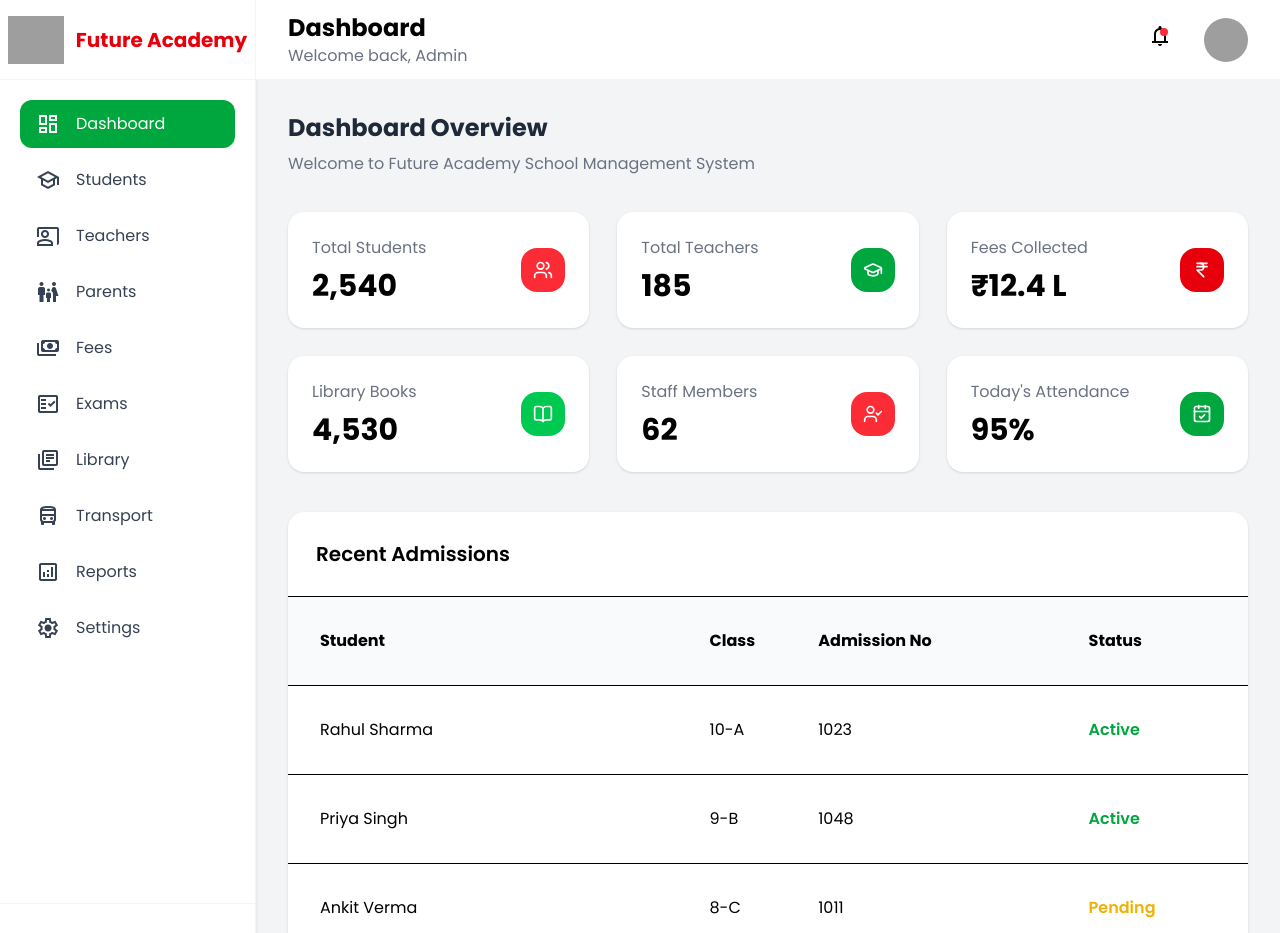
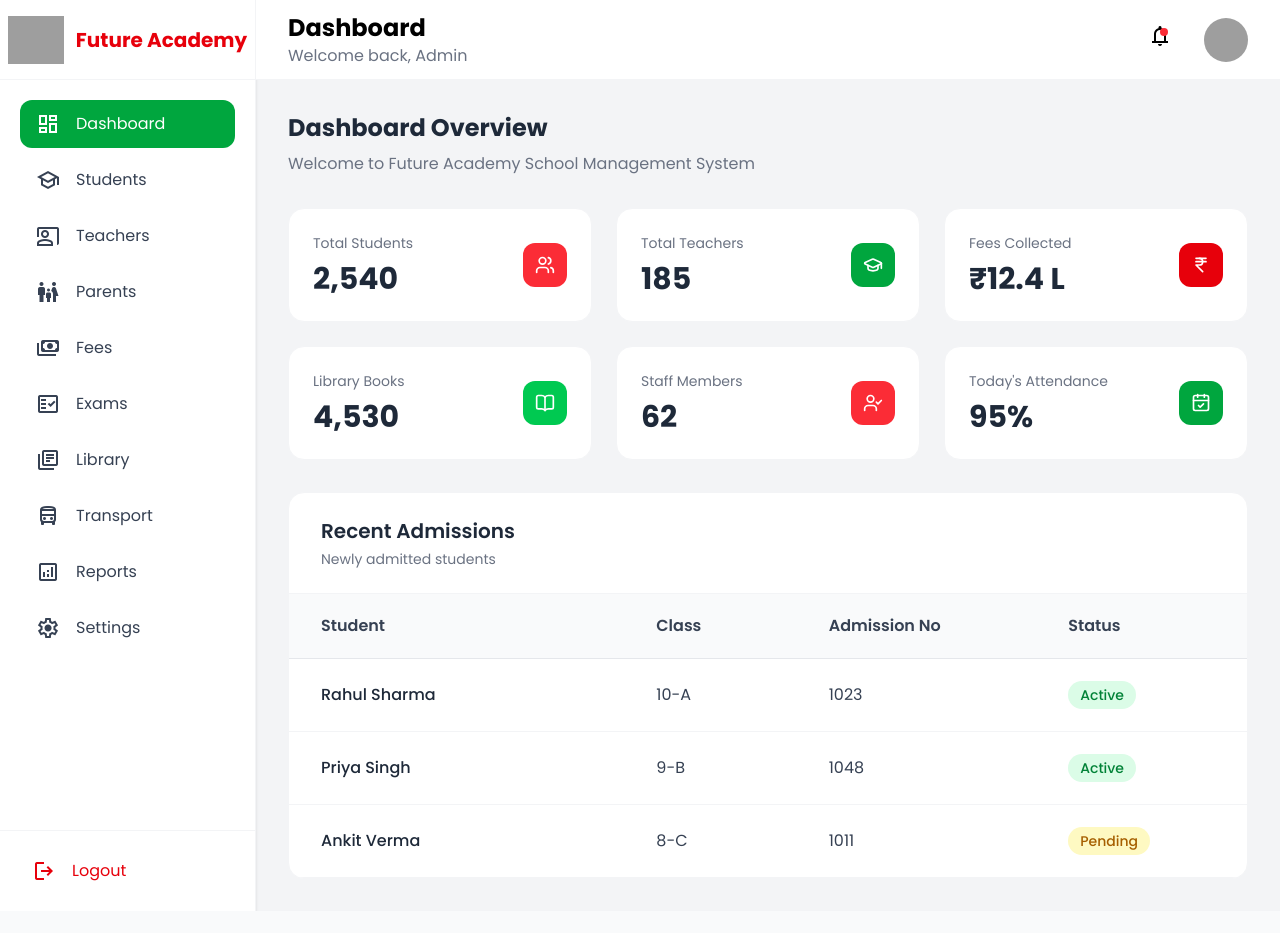
Before and after one commit to srishti09Ch2004/School_Management_, a React (Vite) app: page /admin in a window 1280 px wide. Shown: the top 933 px of the page. After the commit the page ends 911 px from the top, so only its background shows below. Built offline with nearby package versions, Linux system fonts and the light colour scheme; grey boxes are pictures that could not be loaded.

Commit message:
adminfee dashboard

```diff
--- a/src/pages/Dashboard/Admin/AdminDashboard.jsx
+++ b/src/pages/Dashboard/Admin/AdminDashboard.jsx
@@ -8,7 +8,7 @@ import AdminHome from "./AdminHome";
 import AdminStudent from "./AdminStudent";
 import AdminTeacher from "./AdminTeacher";
 import AdminParent from "./AdminParent";
-// import AdminFees from "./AdminFees";
+import AdminFees from "./AdminFees";
 // import AdminExam from "./AdminExam";
 // import AdminLibrary from "./AdminLibrary";
 // import AdminTransport from "./AdminTransport";
--- a/src/pages/Dashboard/Admin/AdminFees.jsx
+++ b/src/pages/Dashboard/Admin/AdminFees.jsx
@@ -0,0 +1,213 @@
+import {
+  Search,
+  Plus,
+  IndianRupee,
+  Wallet,
+  CircleDollarSign,
+  Eye,
+} from "lucide-react";
+
+export default function AdminFees() {
+  const stats = [
+    {
+      title: "Collected Fees",
+      value: "₹12.4 L",
+      icon: <IndianRupee size={24} />,
+      color: "bg-green-600",
+    },
+    {
+      title: "Pending Fees",
+      value: "₹3.8 L",
+      icon: <Wallet size={24} />,
+      color: "bg-red-500",
+    },
+    {
+      title: "Today's Collection",
+      value: "₹45,000",
+      icon: <CircleDollarSign size={24} />,
+      color: "bg-red-600",
+    },
+  ];
+
+  const fees = [
+    {
+      id: 1,
+      student: "Rahul Sharma",
+      class: "10-A",
+      amount: "₹25,000",
+      status: "Paid",
+    },
+    {
+      id: 2,
+      student: "Priya Singh",
+      class: "9-B",
+      amount: "₹20,000",
+      status: "Pending",
+    },
+    {
+      id: 3,
+      student: "Ankit Verma",
+      class: "8-C",
+      amount: "₹18,000",
+      status: "Paid",
+    },
+    {
+      id: 4,
+      student: "Sneha Gupta",
+      class: "11-A",
+      amount: "₹28,000",
+      status: "Pending",
+    },
+  ];
+
+  return (
+    <div className="space-y-8">
+      {/* Header */}
+
+      <div className="flex flex-col md:flex-row md:items-center md:justify-between gap-5">
+        <div>
+          <h1 className="text-3xl font-bold text-gray-800">
+            Fee Management
+          </h1>
+
+          <p className="text-gray-500 mt-1">
+            Manage fee collection and pending payments.
+          </p>
+        </div>
+
+        <button className="bg-green-600 hover:bg-green-700 transition text-white px-5 py-3 rounded-xl flex items-center gap-2 shadow-sm">
+          <Plus size={18} />
+          Collect Fee
+        </button>
+      </div>
+
+      {/* Stats */}
+
+      <div className="grid md:grid-cols-3 gap-6">
+        {stats.map((item) => (
+          <div
+            key={item.title}
+            className="bg-white border border-gray-100 rounded-2xl p-6 flex items-center justify-between hover:shadow-md transition"
+          >
+            <div>
+              <p className="text-sm text-gray-500">
+                {item.title}
+              </p>
+
+              <h2 className="text-3xl font-bold text-gray-800 mt-2">
+                {item.value}
+              </h2>
+            </div>
+
+            <div
+              className={`${item.color} w-14 h-14 rounded-xl flex items-center justify-center text-white`}
+            >
+              {item.icon}
+            </div>
+          </div>
+        ))}
+      </div>
+
+      {/* Search */}
+
+      <div className="bg-white border border-gray-100 rounded-2xl p-5">
+        <div className="relative max-w-md">
+          <Search
+            size={18}
+            className="absolute left-4 top-1/2 -translate-y-1/2 text-gray-400"
+          />
+
+          <input
+            type="text"
+            placeholder="Search student..."
+            className="w-full border border-gray-200 rounded-xl py-3 pl-11 pr-4 focus:outline-none focus:ring-2 focus:ring-green-500"
+          />
+        </div>
+      </div>
+
+      {/* Table */}
+
+      <div className="bg-white border border-gray-100 rounded-2xl overflow-hidden">
+        <div className="px-6 py-5 border-b border-gray-100">
+          <h2 className="text-xl font-semibold text-gray-800">
+            Student Fee Records
+          </h2>
+        </div>
+
+        <div className="overflow-x-auto">
+          <table className="w-full">
+            <thead className="bg-gray-50">
+              <tr>
+                <th className="text-left px-6 py-4 text-sm font-semibold text-gray-600">
+                  Student
+                </th>
+
+                <th className="text-center px-6 py-4 text-sm font-semibold text-gray-600">
+                  Class
+                </th>
+
+                <th className="text-center px-6 py-4 text-sm font-semibold text-gray-600">
+                  Amount
+                </th>
+
+                <th className="text-center px-6 py-4 text-sm font-semibold text-gray-600">
+                  Status
+                </th>
+
+                <th className="text-center px-6 py-4 text-sm font-semibold text-gray-600">
+                  Action
+                </th>
+              </tr>
+            </thead>
+
+            <tbody>
+              {fees.map((fee) => (
+                <tr
+                  key={fee.id}
+                  className="border-t border-gray-100 hover:bg-gray-50 transition"
+                >
+                  <td className="px-6 py-5 font-medium text-gray-800">
+                    {fee.student}
+                  </td>
+
+                  <td className="text-center text-gray-600">
+                    {fee.class}
+                  </td>
+
+                  <td className="text-center font-semibold text-gray-700">
+                    {fee.amount}
+                  </td>
+
+                  <td className="text-center">
+                    <span
+                      className={`px-3 py-1 rounded-full text-sm font-medium ${
+                        fee.status === "Paid"
+                          ? "bg-green-100 text-green-700"
+                          : "bg-red-100 text-red-700"
+                      }`}
+                    >
+                      {fee.status}
+                    </span>
+                  </td>
+
+                  <td>
+                    <div className="flex justify-center gap-3">
+                      <button className="flex items-center gap-1 bg-blue-600 hover:bg-blue-700 transition text-white px-4 py-2 rounded-lg text-sm">
+                        <Eye size={16} />
+                        View
+                      </button>
+
+                      <button className="bg-green-600 hover:bg-green-700 transition text-white px-4 py-2 rounded-lg text-sm">
+                        Collect
+                      </button>
+                    </div>
+                  </td>
+                </tr>
+              ))}
+            </tbody>
+          </table>
+        </div>
+      </div>
+    </div>
+  );
+}
--- a/src/pages/Dashboard/Admin/AdminHome.jsx
+++ b/src/pages/Dashboard/Admin/AdminHome.jsx
@@ -47,11 +47,32 @@ export default function AdminHome() {
     },
   ];
 
+  const admissions = [
+    {
+      student: "Rahul Sharma",
+      class: "10-A",
+      admission: "1023",
+      status: "Active",
+    },
+    {
+      student: "Priya Singh",
+      class: "9-B",
+      admission: "1048",
+      status: "Active",
+    },
+    {
+      student: "Ankit Verma",
+      class: "8-C",
+      admission: "1011",
+      status: "Pending",
+    },
+  ];
+
   return (
+    <div className="space-y-8">
+      {/* Heading */}
+
       <div>
-
-      <div className="mb-9">
-
         <h2 className="text-2xl font-bold text-gray-800">
           Dashboard Overview
         </h2>
@@ -59,124 +80,105 @@ export default function AdminHome() {
         <p className="text-gray-500 mt-2">
           Welcome to Future Academy School Management System
         </p>
-
       </div>
 
-      {/* Cards */}
+      {/* Statistics Cards */}
 
-      <div className="grid lg:grid-cols-3 md:grid-cols-2 gap-7">
-
+      <div className="grid lg:grid-cols-3 md:grid-cols-2 gap-6">
         {stats.map((item) => (
-
           <div
             key={item.title}
-            className="bg-white rounded-2xl shadow-sm p-6 flex justify-between items-center"
+            className="bg-white border border-gray-100 rounded-2xl p-6 flex items-center justify-between hover:shadow-md transition duration-300"
           >
-
             <div>
-
-              <p className="text-gray-500">
+              <p className="text-sm text-gray-500">
                 {item.title}
               </p>
 
-              <h3 className="text-3xl font-bold mt-2">
+              <h3 className="text-3xl font-bold text-gray-800 mt-2">
                 {item.value}
               </h3>
-
             </div>
 
             <div
-              className={`${item.color} w-11 h-11 rounded-2xl flex items-center justify-center text-white`}
+              className={`${item.color} w-11 h-11 rounded-xl flex items-center justify-center text-white`}
             >
               {item.icon}
             </div>
-
+          </div>
+        ))}
       </div>
 
-        ))}
+      {/* Recent Admissions */}
 
-      </div>
-
-      {/* Recent Students */}
-
-      <div className="bg-white mt-10 rounded-2xl shadow-sm">
-
-        <div className="p-7 border-b">
-
-          <h3 className="text-xl font-semibold">
+      <div className="bg-white border border-gray-100 rounded-2xl overflow-hidden">
+        <div className="px-8 py-6 border-b border-gray-100">
+          <h3 className="text-xl font-semibold text-gray-800">
             Recent Admissions
           </h3>
 
+          <p className="text-sm text-gray-500 mt-1">
+            Newly admitted students
+          </p>
         </div>
 
-        <table className="w-full">
+        <div className="overflow-x-auto">
+          <table className="w-full table-fixed">
+            <thead className="bg-gray-50 border-b border-gray-200">
+              <tr>
+                <th className="px-8 py-5 text-left font-semibold text-gray-700 w-[35%]">
+                  Student
+                </th>
 
-          <thead className="bg-gray-50">
+                <th className="px-8 py-5 text-left font-semibold text-gray-700 w-[18%]">
+                  Class
+                </th>
 
-            <tr>
+                <th className="px-8 py-5 text-left font-semibold text-gray-700 w-[25%]">
+                  Admission No
+                </th>
 
-              <th className="text-left p-8">Student</th>
-
-              <th className="text-left">Class</th>
-
-              <th className="text-left">Admission No</th>
-
-              <th className="text-left">Status</th>
-
+                <th className="px-8 py-5 text-left font-semibold text-gray-700 w-[22%]">
+                  Status
+                </th>
               </tr>
-
             </thead>
 
             <tbody>
-
-            <tr className="border-t">
-
-              <td className="p-8">Rahul Sharma</td>
-
-              <td>10-A</td>
-
-              <td>1023</td>
-
-              <td className="text-green-600 font-semibold">
-                Active
+              {admissions.map((student, index) => (
+                <tr
+                  key={index}
+                  className="border-b border-gray-100 hover:bg-gray-50 transition"
+                >
+                  <td className="px-8 py-6 font-medium text-gray-800">
+                    {student.student}
                   </td>
 
-            </tr>
-
-            <tr className="border-t">
-
-              <td className="p-8">Priya Singh</td>
-
-              <td>9-B</td>
-
-              <td>1048</td>
-
-              <td className="text-green-600 font-semibold">
-                Active
+                  <td className="px-8 py-6 text-gray-700">
+                    {student.class}
                   </td>
 
-            </tr>
-
-            <tr className="border-t">
-
-              <td className="p-8">Ankit Verma</td>
-
-              <td>8-C</td>
-
-              <td>1011</td>
-
-              <td className="text-yellow-500 font-semibold">
-                Pending
+                  <td className="px-8 py-6 text-gray-700">
+                    {student.admission}
                   </td>
 
+                  <td className="px-8 py-6">
+                    <span
+                      className={`px-3 py-1 rounded-full text-sm font-medium ${
+                        student.status === "Active"
+                          ? "bg-green-100 text-green-700"
+                          : "bg-yellow-100 text-yellow-700"
+                      }`}
+                    >
+                      {student.status}
+                    </span>
+                  </td>
                 </tr>
-
+              ))}
             </tbody>
-
           </table>
-
         </div>
-
+      </div>
     </div>
   );
 }
```
Lines whose indentation alone changed are shown as unchanged.
